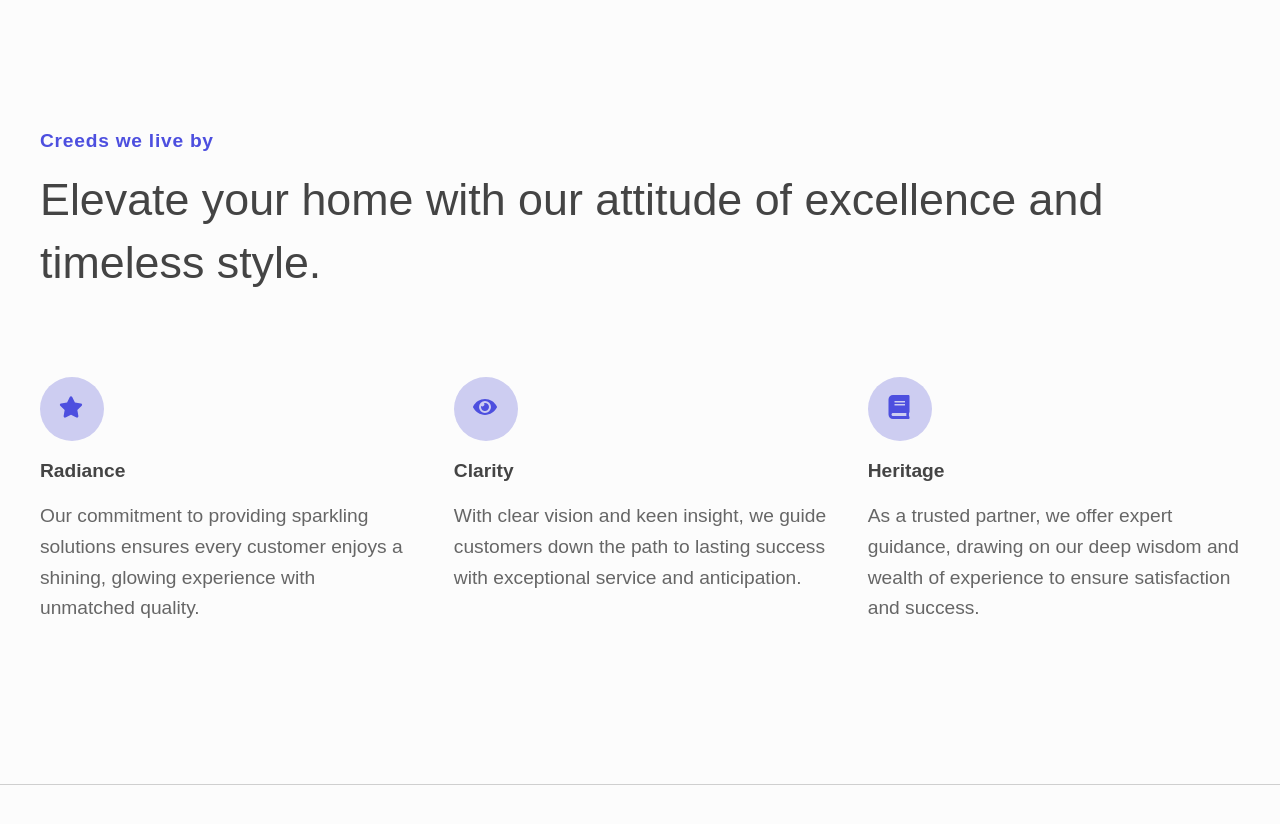
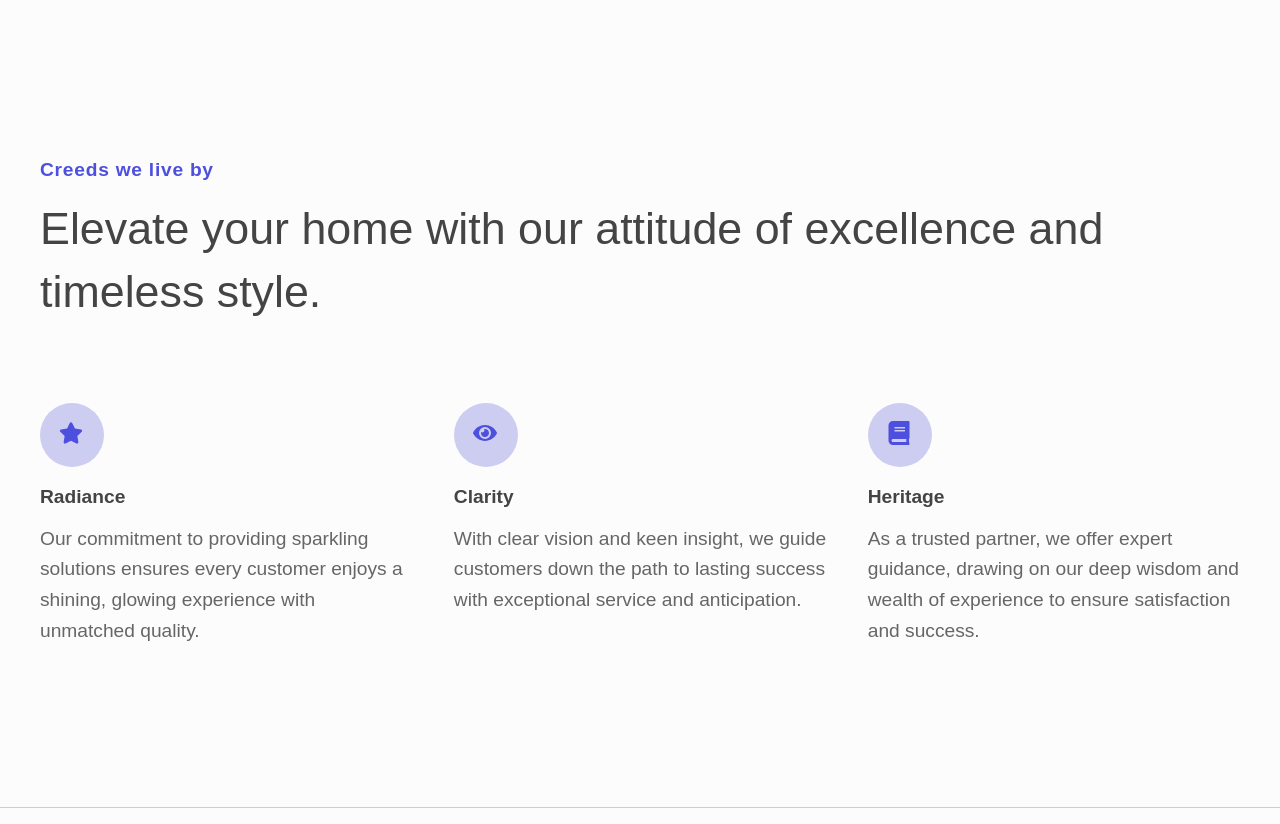
Before and after one commit to sasanedicbn/Home-Heaven-e-commerce, a React (Vite) app: page / in a window 1280 px wide. Shown: the part 1960-2784 px from the top of the page. Built offline with nearby package versions, Linux system fonts and the light colour scheme.

Commit message:
Create more code

```diff
--- a/src/index.css
+++ b/src/index.css
@@ -154,7 +154,7 @@ color: var(--color-paragraph-primary);
   display: flex;
   justify-content: center;
   gap: 1rem;
-  margin-top: 4.2rem;
+  /* margin-top: 4.2rem; */
   margin-bottom: 3.5rem;
 }
 .feturedItem img{
@@ -200,7 +200,6 @@ color: var(--color-paragraph-primary);
   font-size: 1.2rem;
   font-weight: 500;
   letter-spacing: .75px;
-  margin-bottom: 1rem;
   font-weight: bold;
 }
 .container-creeds{
@@ -211,7 +210,6 @@ color: var(--color-paragraph-primary);
   column-gap: 2.6rem;
   display: grid;
   grid-template-columns: repeat(3, 1fr);
-  margin-top: 5.2rem;
 }
 .creeds-cards{
     border-radius: .5rem;
@@ -481,3 +479,9 @@ color: var(--color-paragraph-primary);
  .wrapper{
   margin-bottom: 10rem;
  }
+ .title h3{
+  padding-bottom: 1rem;
+ }
+ .title h4{
+  padding-bottom: 5rem;
+ }
--- a/src/pages/HomeWrapper.tsx
+++ b/src/pages/HomeWrapper.tsx
@@ -1,8 +1,8 @@
 import '../index.css';
 
-const HomeWrapper = ({ children, className= '' }:{children:any}) => {
+const HomeWrapper = ({ children}:{children:any}) => {
   return (
-    <div className={`wrapper ${className}`}>
+    <div className={`wrapper title subTitle`}>
      {children}
     </div>
   );
```
